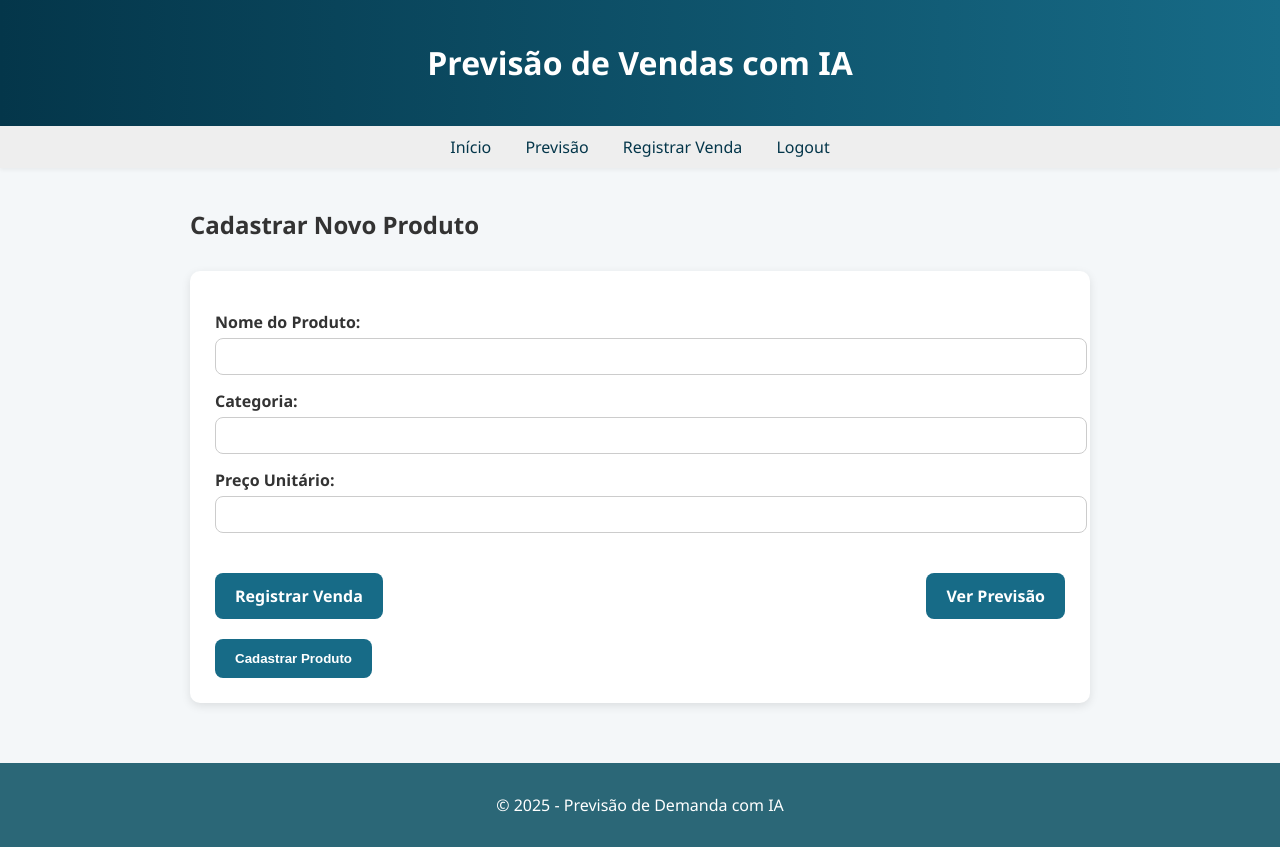
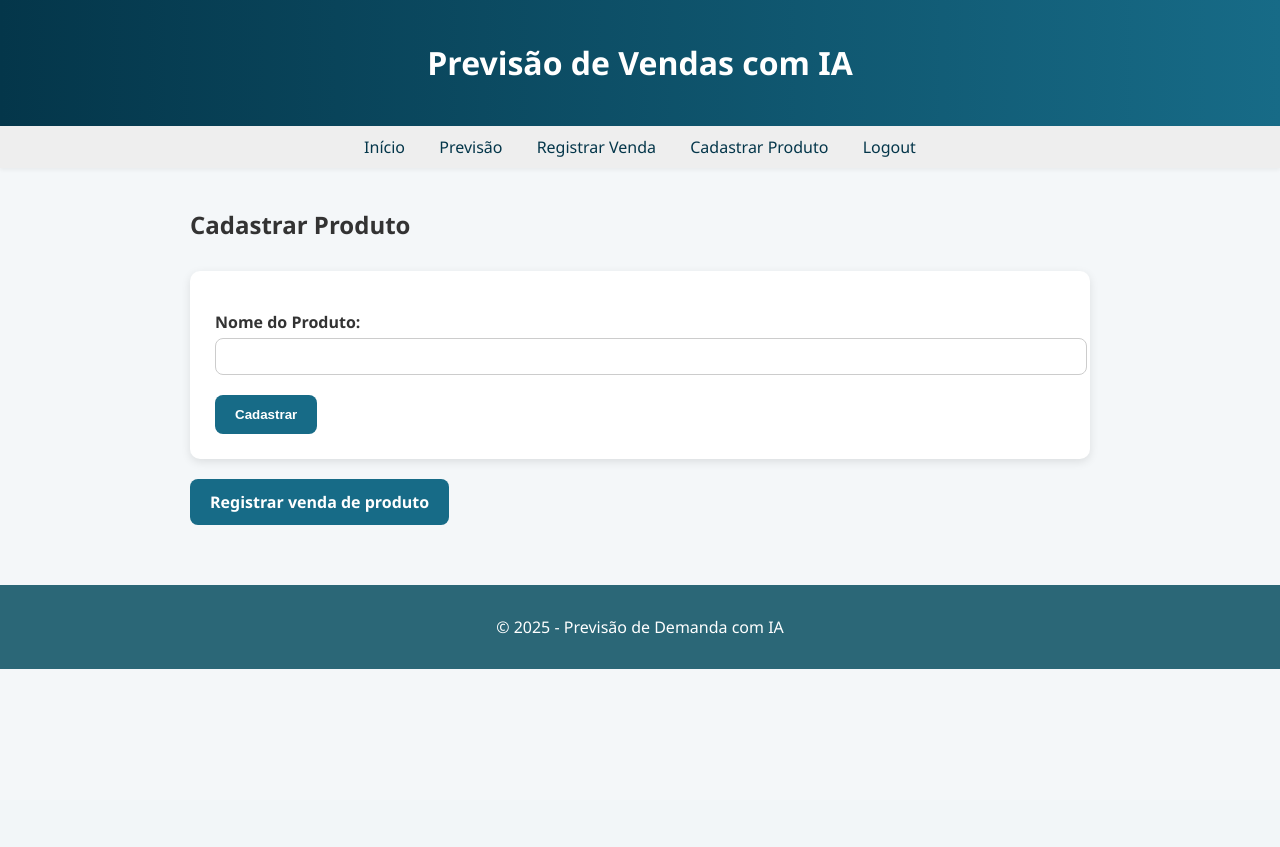
Before and after one commit to PedroSantos0806/tcc, a Flask app: template tcc_app/templates/cadastrar_produto.html in a window 1280 px wide. After the commit the page ends 669 px from the top, so only its background shows below. Run offline with Flask 3, Linux system fonts and the light colour scheme; the template is opened without the code that fills it, so the values that code supplies are empty; the visitor is signed in with stand-in values (Sample User, id 1); parts of the project's set-up code (start-up, migrations or seed data) failed here and were passed over.

Commit message:
resolvendo bugs de execucao do sistema

```diff
--- a/tcc_app/static/style.css
+++ b/tcc_app/static/style.css
@@ -20,6 +20,11 @@ header {
   padding: 20px 0;
   text-align: center;
   box-shadow: 0 2px 5px rgba(0,0,0,0.2);
+}
+
+header .bem-vindo {
+  font-size: 18px;
+  margin-top: 5px;
 }
 
 /* Nav */
@@ -104,3 +109,10 @@ footer {
   gap: 10px;
   margin-top: 20px;
 }
+
+/* Nome do usuário logado */
+.usuario-logado {
+  font-size: 16px;
+  color: #fff;
+  margin-top: 8px;
+}
--- a/tcc_app/templates/base.html
+++ b/tcc_app/templates/base.html
@@ -1,10 +1,11 @@
+<!-- tcc_app/templates/base.html -->
 <!DOCTYPE html>
 <html lang="pt-br">
 <head>
     <meta charset="UTF-8">
     <title>Previsão de Vendas com IA</title>
     <link rel="stylesheet" href="{{ url_for('static', filename='style.css') }}">
-    <script src="{{ url_for('static', filename='main.js') }}" defer></script>
+    <script src="{{ url_for('static', filename='js/main.js') }}" defer></script>
 </head>
 <body>
     <header>
@@ -15,6 +16,7 @@
             <a href="{{ url_for('main.index') }}">Início</a>
             <a href="{{ url_for('main.previsao') }}">Previsão</a>
             <a href="{{ url_for('main.registrar_venda') }}">Registrar Venda</a>
+            <a href="{{ url_for('main.cadastrar_produto') }}">Cadastrar Produto</a>
             <a href="{{ url_for('auth.logout') }}">Logout</a>
         {% else %}
             <a href="{{ url_for('auth.login') }}">Login</a>
--- a/tcc_app/templates/cadastrar_produto.html
+++ b/tcc_app/templates/cadastrar_produto.html
@@ -1,22 +1,15 @@
+<!-- tcc_app/templates/cadastrar_produto.html -->
 {% extends 'base.html' %}
 
 {% block content %}
-    <h2>Cadastrar Novo Produto</h2>
-    <form method="POST">
-        <label for="nome">Nome do Produto:</label>
-        <input type="text" id="nome" name="nome" required>
+<h2>Cadastrar Produto</h2>
 
-        <label for="categoria">Categoria:</label>
-        <input type="text" id="categoria" name="categoria">
+<form method="POST" class="formulario">
+    <label for="nome">Nome do Produto:</label>
+    <input type="text" name="nome" required>
 
-        <label for="preco">Preço Unitário:</label>
-        <input type="number" step="0.01" id="preco" name="preco">
+    <button type="submit" class="botao">Cadastrar</button>
+</form>
 
-        <div class="botoes-auxiliares">
-            <a href="{{ url_for('main.registrar_venda') }}" class="botao">Registrar Venda</a>
-            <a href="{{ url_for('main.previsao') }}" class="botao">Ver Previsão</a>
-        </div>
-
-        <button type="submit">Cadastrar Produto</button>
-    </form>
+<a href="{{ url_for('main.registrar_venda') }}" class="botao secundario">Registrar venda de produto</a>
 {% endblock %}
--- a/tcc_app/templates/index.html
+++ b/tcc_app/templates/index.html
@@ -1,3 +1,4 @@
+<!-- tcc_app/templates/index.html -->
 {% extends 'base.html' %}
 
 {% block content %}
```
Also changed, not shown: tcc_app/routes/auth_routes.py (+6 -2 lines), tcc_app/routes/main_routes.py (+30 -3 lines), tcc_app/templates/registrar_venda.html (+15 -12 lines).
